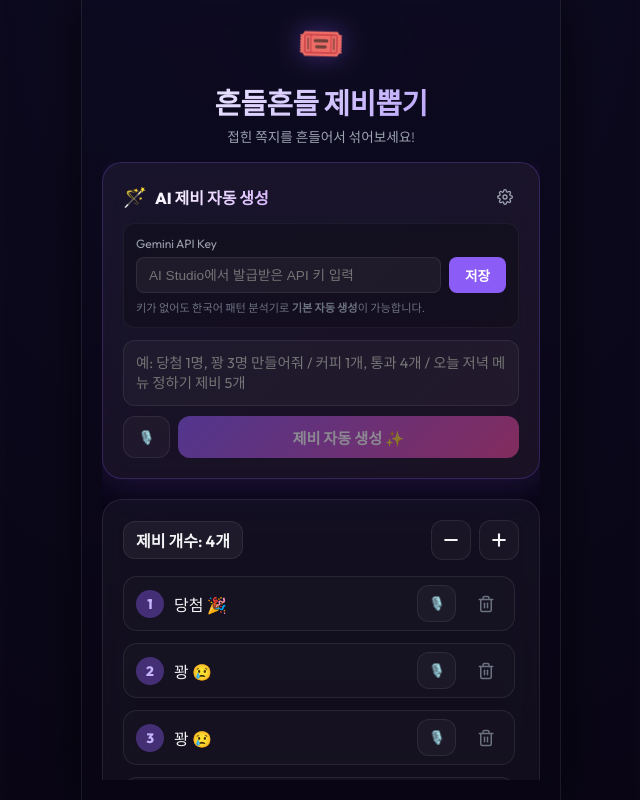
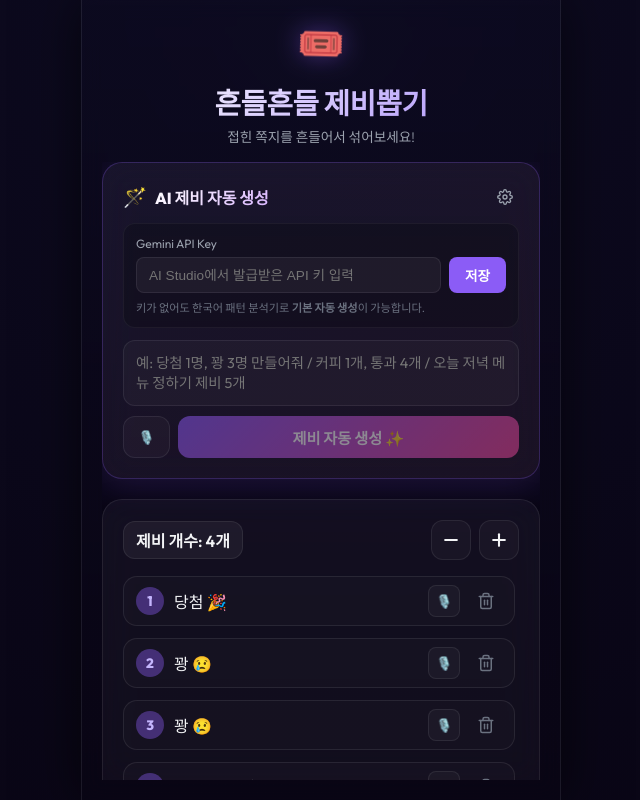
Before and after one commit to gya-nyang/random_game, a Vue app: page / in a window 1280 px wide. Shown: the whole page, without its empty margins (319-959 px from the left). Built offline with nearby package versions, Linux system fonts and the light colour scheme.

Commit message:
fix: 제비 입력란 가로 누수 및 마이크 아이콘 스크롤 발생 문제 해결

```diff
--- a/src/style.css
+++ b/src/style.css
@@ -246,6 +246,7 @@ html {
   font-family: var(--font-sans);
   font-size: 1rem;
   padding: 6px 0;
+  min-width: 0;
 }
 
 .item-input::placeholder {
@@ -264,6 +265,7 @@ html {
   align-items: center;
   cursor: pointer;
   transition: all 0.2s ease;
+  flex-shrink: 0;
 }
 
 .btn-delete-row:hover {
@@ -895,15 +897,16 @@ html {
 .btn-row-mic {
   background: rgba(255, 255, 255, 0.03);
   border: 1px solid var(--glass-border);
-  border-radius: 12px;
-  padding: 10px;
+  border-radius: 8px;
+  width: 32px;
+  height: 32px;
   cursor: pointer;
   display: flex;
   align-items: center;
   justify-content: center;
   transition: all 0.2s ease;
   color: var(--text-secondary);
-  margin-right: 4px;
+  flex-shrink: 0;
 }
 
 .btn-row-mic:hover {
```
